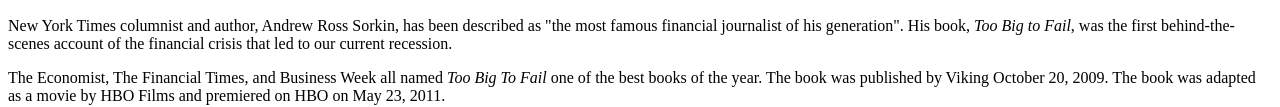
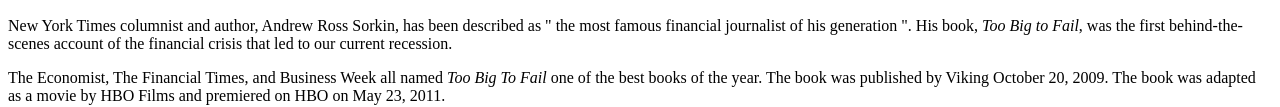
Before and after one commit to Nshaji24/A09, a plain HTML site: page index.html in a window 1280 px wide. Shown: the part 312-419 px from the top of the page. Drawn offline with Linux system fonts and the light colour scheme.

Commit message:
Update index.html

```diff
--- a/index.html
+++ b/index.html
@@ -12,7 +12,7 @@
 <h2>November 16, 2010</h2>
 <img src="sorkin_desk260.jpg">
 
-	<p>New York Times columnist and author, Andrew Ross Sorkin, has been described as "the most famous financial journalist of his generation". His book,<i> Too Big to Fail</i>, was the first behind-the-scenes account of the financial crisis that led to our current recession.</p>
+	<p>New York Times columnist and author, Andrew Ross Sorkin, has been described as &quot the most famous financial journalist of his generation &quot. His book,<i> Too Big to Fail</i>, was the first behind-the-scenes account of the financial crisis that led to our current recession.</p>
 	<p>The Economist, The Financial Times, and Business Week all named <i>Too Big To Fail</i> one of the best books of the year. The book was published by Viking October 20, 2009. The book was adapted as a movie by HBO Films and premiered on HBO on May 23, 2011.</p>
 
 	<h2>The cast of the movie: <em>Too Big to Fail</em></h2>
```
